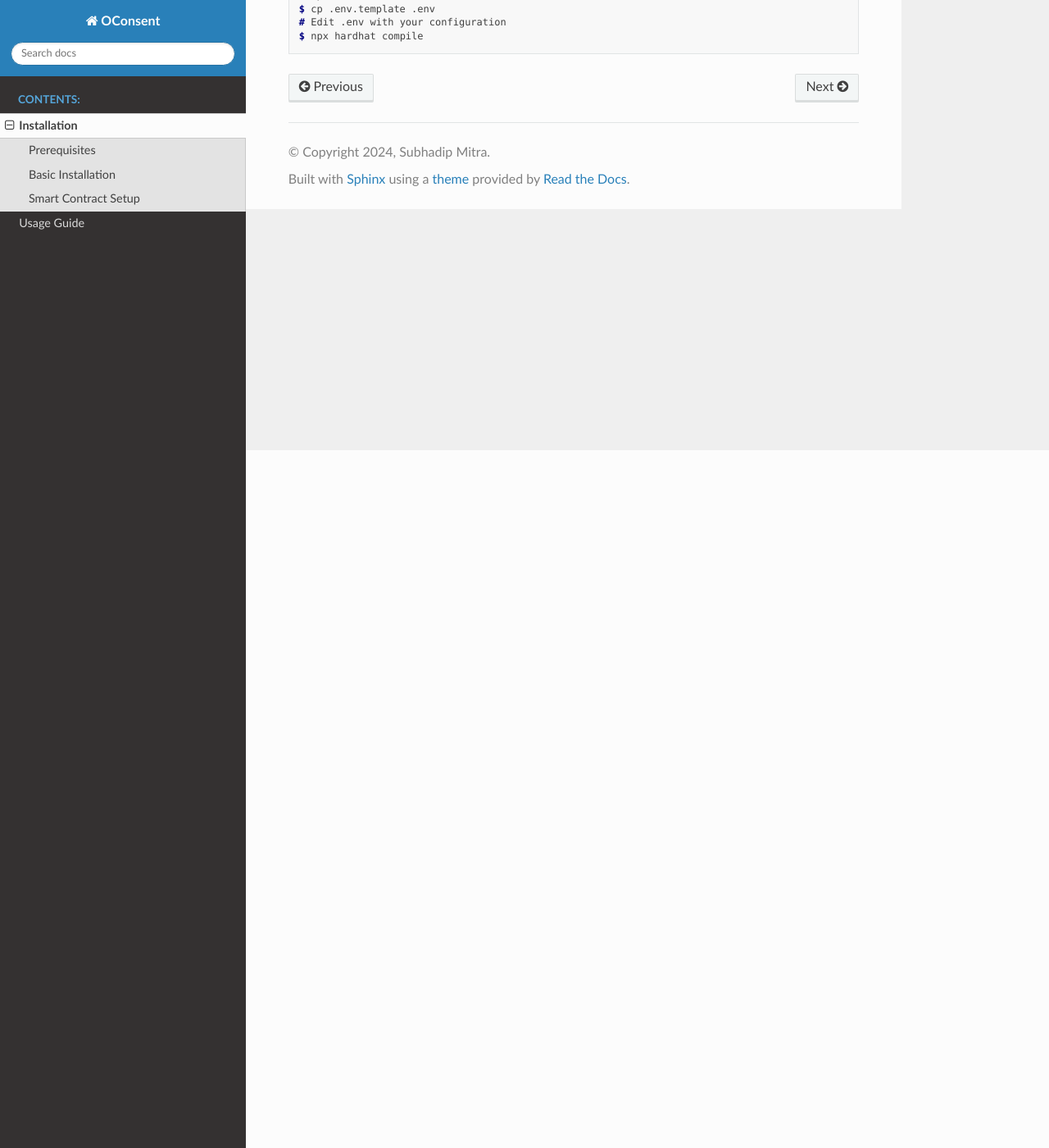
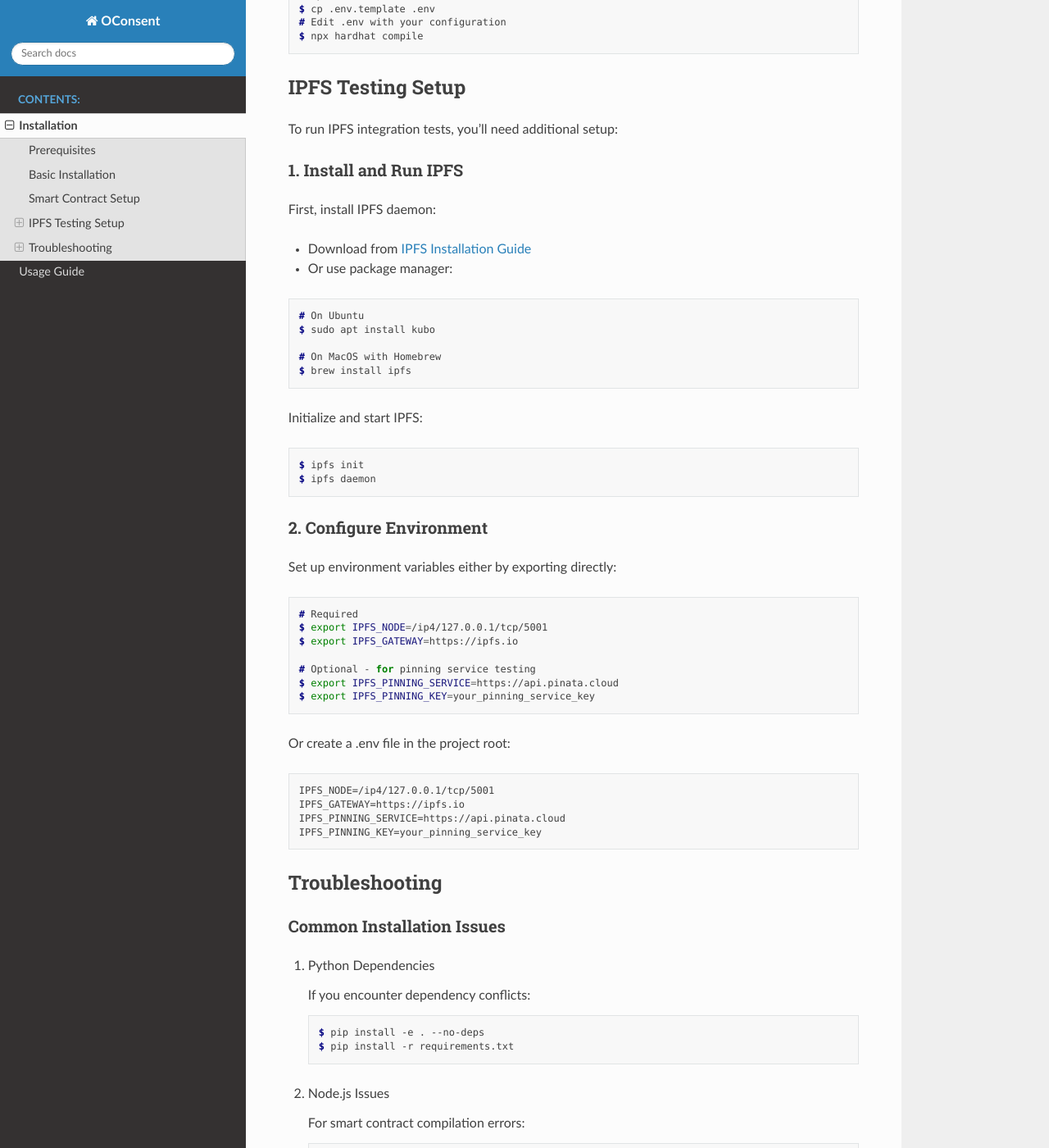
Before and after one commit to bassrehab/oconsent, a Sphinx documentation site: the page built from docs/source/installation.rst, in a window 1280 px wide and 1400 px high, scrolled down 851 px. Shown: the whole window at 82% size. Built offline with Sphinx 7.4.7 and the Read the Docs theme 3.1.0, drawn with Linux system fonts in a browser that asks for light colours; pages that are not in the unit, such as notebooks, are missing from menus; some of the changed text lies outside the part shown.

Commit message:
added ipfs unit and integration tests, added docs testing and updated installation docs

```diff
--- a/docs/source/installation.rst
+++ b/docs/source/installation.rst
@@ -40,3 +40,143 @@
     $ cp .env.template .env
     # Edit .env with your configuration
     $ npx hardhat compile
+
+IPFS Testing Setup
+----------------
+
+To run IPFS integration tests, you'll need additional setup:
+
+1. Install and Run IPFS
+~~~~~~~~~~~~~~~~~~~~~~~
+
+First, install IPFS daemon:
+
+* Download from `IPFS Installation Guide <https://docs.ipfs.tech/install/>`_
+* Or use package manager:
+
+.. code-block:: console
+
+    # On Ubuntu
+    $ sudo apt install kubo
+
+    # On MacOS with Homebrew
+    $ brew install ipfs
+
+Initialize and start IPFS:
+
+.. code-block:: console
+
+    $ ipfs init
+    $ ipfs daemon
+
+2. Configure Environment
+~~~~~~~~~~~~~~~~~~~~~~~
+
+Set up environment variables either by exporting directly:
+
+.. code-block:: console
+
+    # Required
+    $ export IPFS_NODE=/ip4/127.0.0.1/tcp/5001
+    $ export IPFS_GATEWAY=https://ipfs.io
+
+    # Optional - for pinning service testing
+    $ export IPFS_PINNING_SERVICE=https://api.pinata.cloud
+    $ export IPFS_PINNING_KEY=your_pinning_service_key
+
+Or create a .env file in the project root:
+
+.. code-block:: text
+
+    IPFS_NODE=/ip4/127.0.0.1/tcp/5001
+    IPFS_GATEWAY=https://ipfs.io
+    IPFS_PINNING_SERVICE=https://api.pinata.cloud
+    IPFS_PINNING_KEY=your_pinning_service_key
+
+Troubleshooting
+-------------
+
+Common Installation Issues
+~~~~~~~~~~~~~~~~~~~~~~~~~
+
+1. Python Dependencies
+
+   If you encounter dependency conflicts:
+
+   .. code-block:: console
+
+       $ pip install -e . --no-deps
+       $ pip install -r requirements.txt
+
+2. Node.js Issues
+
+   For smart contract compilation errors:
+
+   .. code-block:: console
+
+       $ rm -rf node_modules
+       $ npm cache clean --force
+       $ npm install
+
+3. IPFS Connection
+
+   If IPFS daemon won't start:
+
+   .. code-block:: console
+
+       $ ipfs init --empty-repo
+       $ ipfs config --json API.HTTPHeaders.Access-Control-Allow-Origin '["*"]'
+       $ ipfs daemon --offline  # Test offline first
+
+4. Network Issues
+
+   For connection timeouts:
+
+   .. code-block:: console
+
+       # Test local endpoints
+       $ curl http://localhost:8545  # Ethereum
+       $ curl http://localhost:5001  # IPFS
+
+       # Check firewall
+       $ sudo ufw status
+       $ sudo ufw allow 4001  # IPFS swarm
+       $ sudo ufw allow 5001  # IPFS API
+
+Environment Setup
+~~~~~~~~~~~~~~~
+
+For environment issues:
+
+1. Python Environment:
+
+   .. code-block:: console
+
+       $ python -m venv venv
+       $ source venv/bin/activate  # Unix
+       $ .\venv\Scripts\activate   # Windows
+
+2. Node Version:
+
+   .. code-block:: console
+
+       $ nvm install 14
+       $ nvm use 14
+
+3. Path Issues:
+
+   Add to ~/.bashrc or ~/.zshrc:
+
+   .. code-block:: bash
+
+       export PATH=$PATH:$HOME/.local/bin
+       export PATH=$PATH:$HOME/go/bin  # For IPFS
+
+System Requirements
+~~~~~~~~~~~~~~~~
+
+- Memory: 4GB minimum (8GB recommended)
+- Storage: 1GB for installation, 10GB+ for blockchain data
+- Ports: 8545 (Ethereum), 5001 (IPFS API), 4001 (IPFS swarm)
+
+For detailed testing instructions, see :doc:`testing`.
```
Also changed, not shown: docs/source/testing.rst (added, +269 -0 lines).
